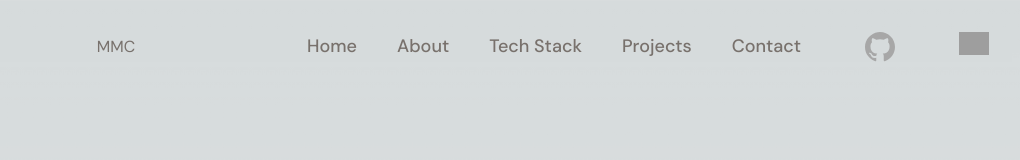
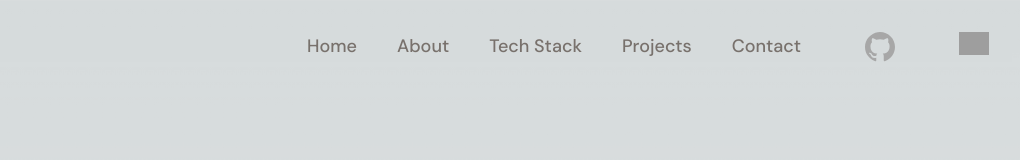
Before and after one commit to MatiasMontagna/developer-portfolio, a Next.js app: page / in a window 1280 px wide. Shown: the top 160 px of the page, without its empty margins (140-1160 px from the left). Built offline with nearby package versions, Linux system fonts and the light colour scheme; grey boxes are pictures that could not be loaded.

Commit message:
feat(nav): make logo invisible

```diff
--- a/src/components/Nav.tsx
+++ b/src/components/Nav.tsx
@@ -35,7 +35,7 @@ export default function Nav() {
 
   return (
     <nav className="flex relative flex-row bg-primary-light dark:bg-black justify-between w-screen md:w-full mt-8">
-      <div className="flex items-center justify-center w-1/4 text-stone-500 dark:text-neutral-400">
+      <div className="flex invisible items-center justify-center w-1/4 text-stone-500 dark:text-neutral-400">
         MMC
       </div>
       <div className="flex justify-end pr-8 md:hidden w-3/4">
```
